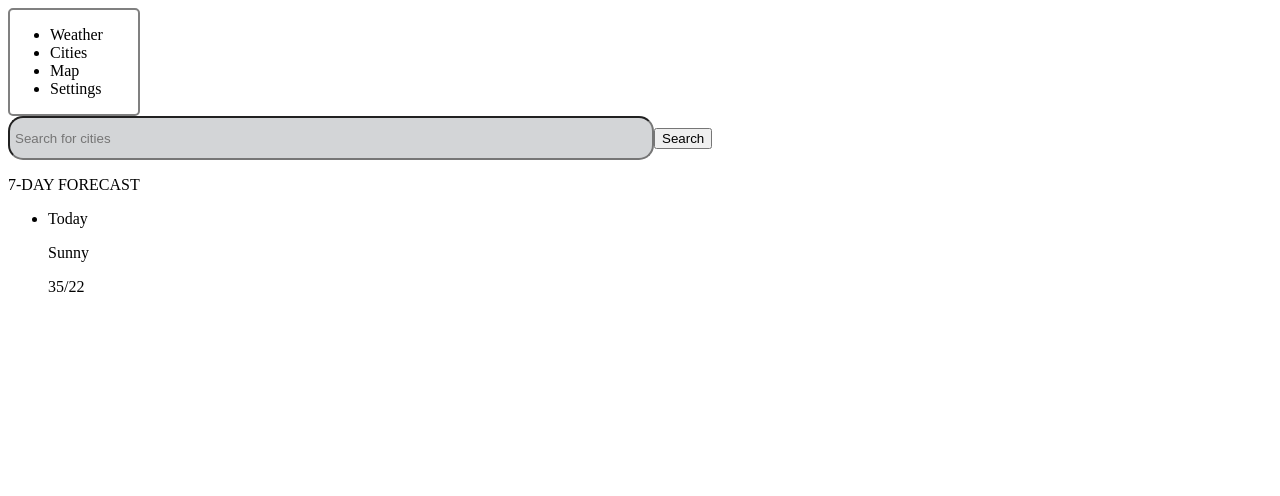
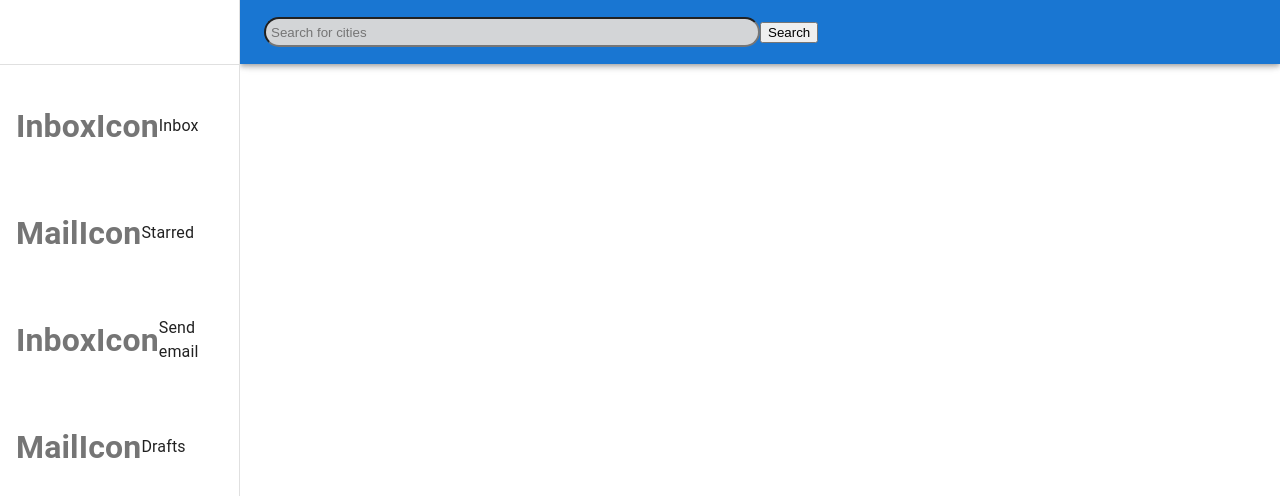
Before and after one commit to fgrullon/clima, a Next.js app: page / in a window 1280 px wide. Shown: the top 496 px of the page. Built offline with nearby package versions, Linux system fonts and the light colour scheme.

Commit message:
use mui for the sidebar

```diff
--- a/package.json
+++ b/package.json
@@ -9,8 +9,11 @@
     "lint": "next lint"
   },
   "dependencies": {
+    "@emotion/react": "^11.11.0",
+    "@emotion/styled": "^11.11.0",
     "@headlessui/react": "^1.7.14",
     "@heroicons/react": "^2.0.18",
+    "@mui/material": "^5.13.2",
     "@types/node": "20.2.3",
     "@types/react": "18.2.6",
     "@types/react-dom": "18.2.4",
--- a/src/app/components/Sidebar/Sidebar.tsx
+++ b/src/app/components/Sidebar/Sidebar.tsx
@@ -1,20 +1,71 @@
 
-const Sidebar = () => {
+import {
+    Box,
+    AppBar,
+    Toolbar ,
+    CssBaseline,
+    Typography,
+    Drawer,
+    Divider,
+    List,
+    ListItem,
+    ListItemButton,
+    ListItemIcon,
+    ListItemText
+} from '@mui/material';
+import SearchBar from '../SearchBar/SearchBar';
+
+interface Props {
+    setCity : Dispatch<SetStateAction<string>>
+}
+
+const Sidebar = ({ setCity } : Props) => {
+    const drawerWidth = 240;
+
     return (
-        <div
-        style={{
-            borderRadius : "5px",
-            border : "solid gray 2px",
-            width: "8em",
-        }}
+        <>
+        <AppBar
+          position="fixed"
+          sx={{ width: `calc(100% - ${drawerWidth}px)`, ml: `${drawerWidth}px` }}
         >
-            <ul>
-                <li>Weather</li>
-                <li>Cities</li>
-                <li>Map</li>
-                <li>Settings</li>
-            </ul>
-        </div>
+          <Toolbar>
+            <SearchBar setCity={setCity} />
+
+            {/* <Typography variant="h6" noWrap component="div">
+              Permanent drawer
+            </Typography> */}
+          </Toolbar>
+        </AppBar>
+        <Drawer
+          sx={{
+            width: drawerWidth,
+            flexShrink: 0,
+            '& .MuiDrawer-paper': {
+              width: drawerWidth,
+              boxSizing: 'border-box',
+            },
+          }}
+          variant="permanent"
+          anchor="left"
+        >
+          <Toolbar />
+          <Divider />
+          <List>
+            {['Inbox', 'Starred', 'Send email', 'Drafts'].map((text, index) => (
+              <ListItem key={text} disablePadding>
+                <ListItemButton>
+                  <ListItemIcon>
+                    {index % 2 === 0 ? <h1>InboxIcon</h1>: <h1>MailIcon</h1>}
+                  </ListItemIcon>
+                  <ListItemText primary={text} />
+                </ListItemButton>
+              </ListItem>
+            ))}
+          </List>
+          <Divider />
+
+        </Drawer>
+        </>
     );
 }
 
--- a/src/app/page.tsx
+++ b/src/app/page.tsx
@@ -6,6 +6,10 @@ import WeekForecast from '../app/components/WeekForecast/WeekForecast';
 import Sidebar from '../app/components/Sidebar/Sidebar';
 import weatherService from './service/weatherService';
 import { Weather } from './types';
+import {
+  Box,
+  CssBaseline
+} from '@mui/material'
 
 export default function Home() {
   const [city, setCity] = useState<string>('');
@@ -24,11 +28,12 @@ export default function Home() {
 
 
   return (
-    <main className="flex min-h-screen flex-col items-center justify-between p-24">
-      <Sidebar />
-      <SearchBar setCity={setCity} />
+    <Box sx={{ display: 'flex' }}>
+      <CssBaseline />
+      {/* <SearchBar setCity={setCity} /> */}
+      <Sidebar setCity={setCity} />
       {weather && <CurrentTemp weather={weather} /> }
-      <WeekForecast />
-    </main>
+      {weather && <WeekForecast /> }
+    </Box>
   )
 }
```
Also changed, not shown: 1 other file (tests, documents, lock files or other folders).
